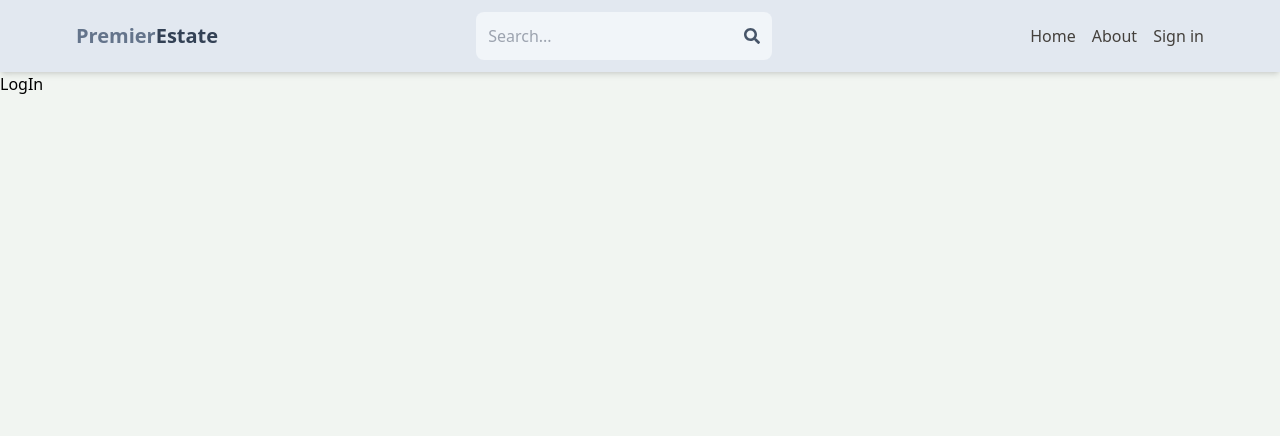
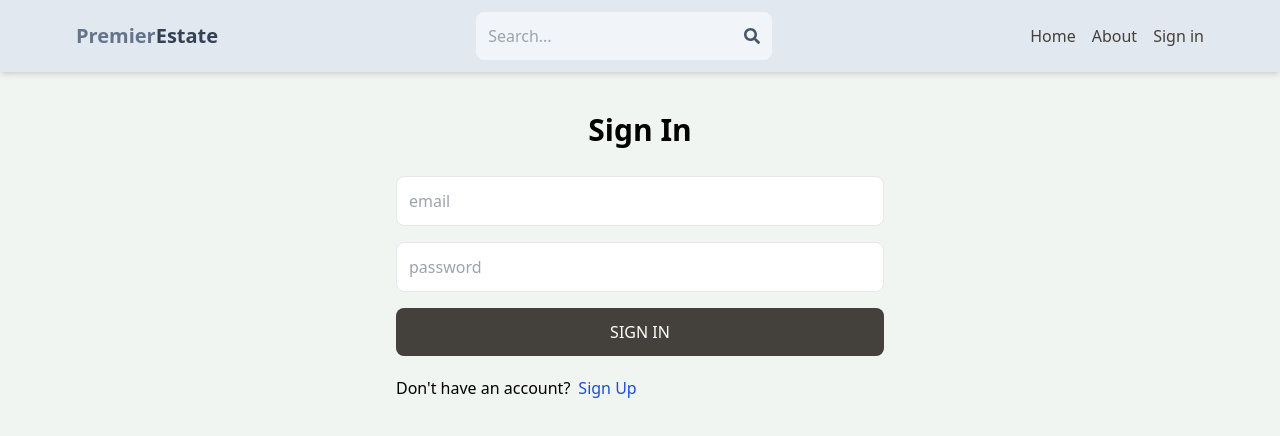
Before and after one commit to chimcutdimua/mern-estate, a React (Vite) app in the folder client/: page /log-in in a window 1280 px wide. Shown: the top 436 px of the page. Built offline with nearby package versions, Linux system fonts and the light colour scheme.

Commit message:
complete signin page functionality

```diff
--- a/client/src/pages/LogIn.jsx
+++ b/client/src/pages/LogIn.jsx
@@ -1,8 +1,73 @@
-import React from 'react'
+import React, { useState } from 'react'
+import { Link, useNavigate } from 'react-router-dom'
 
 const LogIn = () => {
+    const navigate = useNavigate()
+    const [formData, setFormData] = useState({})
+    const [error, setError] = useState(null)
+    const [loading, setLoading] = useState(false)
+
+    const handleChange = (e) => {
+        setFormData({
+            ...formData,
+            [e.target.id]: e.target.value,
+        })
+    }
+    const handleSubmit = async (e) => {
+        e.preventDefault()
+        setLoading(true)
+        const { email, password } = formData;
+        if (!email || !password) {
+            setError("All fields are required");
+            setLoading(false);
+            return;
+        }
+        try {
+            const res = await fetch('/api/auth/signin', {
+                method: 'POST',
+                headers: {
+                    'Content-Type': 'application/json',
+                },
+                body: JSON.stringify(formData),
+            })
+            const data = await res.json()
+            if (data.success === false) {
+                setError(data.message)
+                setLoading(false)
+                return
+            }
+            if (data.message === "Invalid credentials") {
+                setError("Invalid credentials")
+                setLoading(false)
+                return
+            }
+            setLoading(false)
+            setFormData({})
+            setError(null)
+            navigate('/')
+        } catch (err) {
+            setLoading(false)
+            setError(err.message)
+        }
+    }
     return (
-        <div>LogIn</div>
+        <div className='max-w-lg mx-auto p-3'>
+            <h1 className='text-3xl font-bold text-center my-7'>Sign In</h1>
+            <form onSubmit={handleSubmit} className='flex flex-col gap-4'>
+                <input className='border p-3 rounded-lg' type="email" placeholder='email' id='email' onChange={handleChange} />
+                <input className='border p-3 rounded-lg' type="password" placeholder='password' id='password' onChange={handleChange} />
+                <button disabled={loading} className='bg-stone-700 text-white rounded-lg uppercase p-3 hover:opacity-95 disabled:opacity-80'>
+                    {loading ? 'Loading...' : 'Sign In'}
+                </button>
+            </form>
+            <div className='flex gap-2 mt-5'>
+                <p>Don&apos;t have an account?</p>
+                <Link className='text-blue-700' to={"/sign-up"}>
+                    Sign Up
+                </Link>
+            </div>
+            {error && <p className='text-red-500 mt-5'>{error}</p>}
+        </div>
     )
 }
 
```
